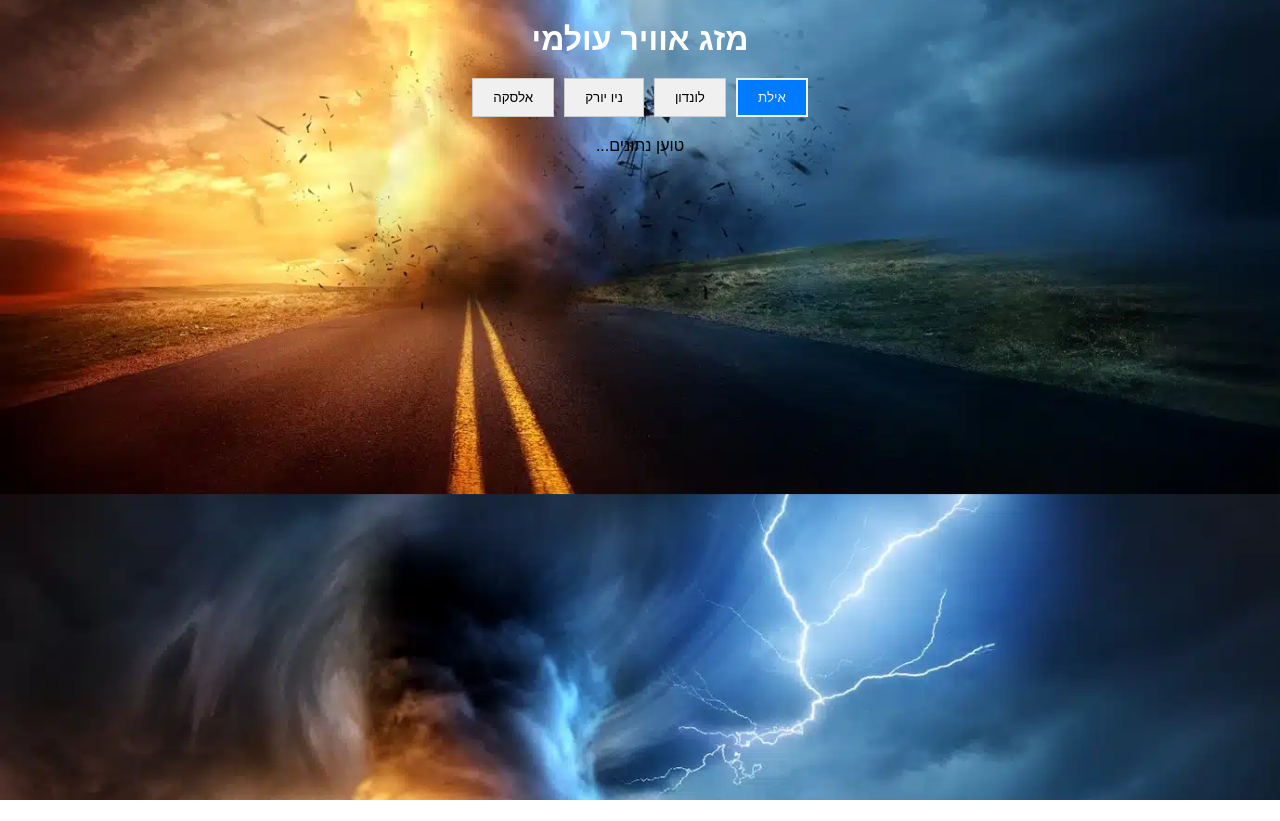
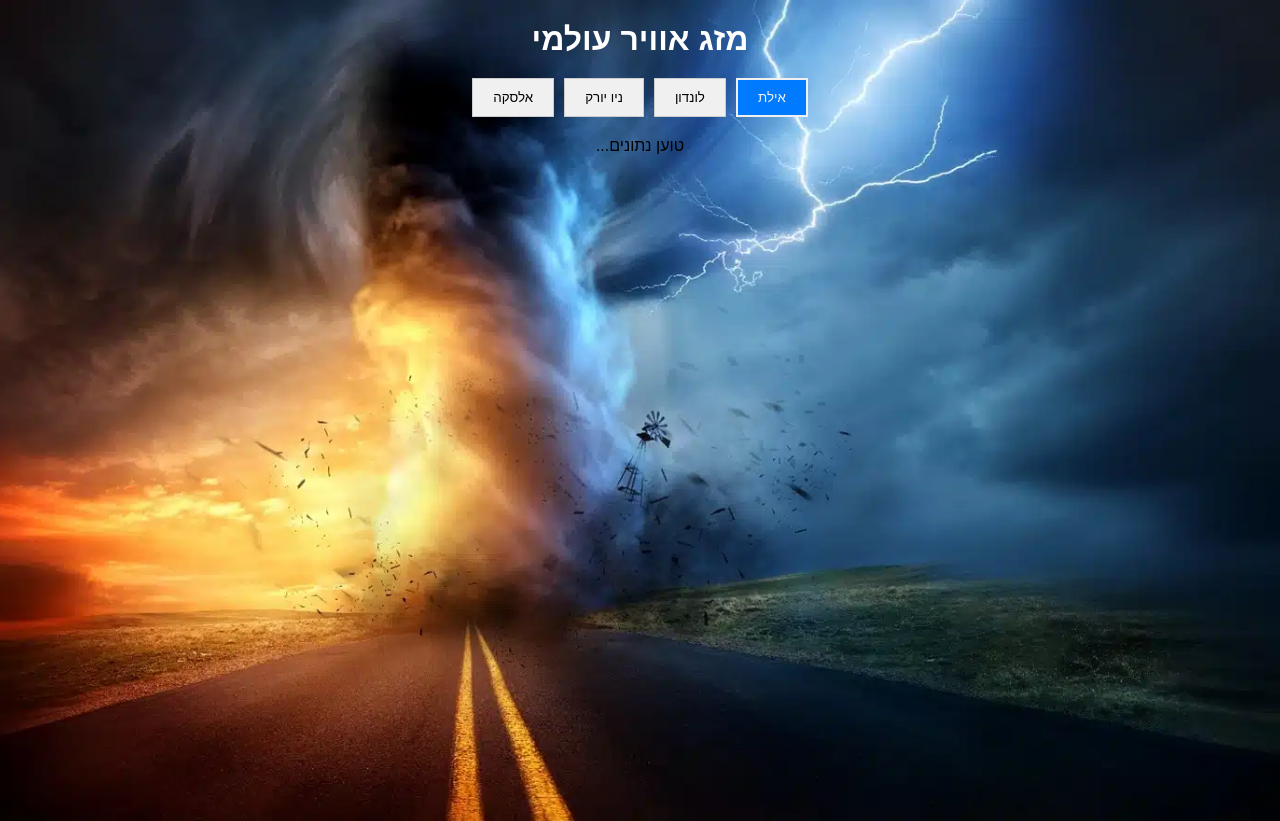
Before and after one commit to naamarin/weather-project, a React (Create React App) app in the folder weather-app/: page / in a window 1280 px wide. Before the commit the page ends 800 px from the top, so only its background shows below. Built offline with nearby package versions, Linux system fonts and the light colour scheme; no server answers; the HTML template or start-up script is replaced by a standard one.

Commit message:
Fixing background image

```diff
--- a/weather-app/src/App.css
+++ b/weather-app/src/App.css
@@ -1,7 +1,11 @@
 body {
+  margin: 0;
+  padding: 0;
   background-image: url('../images/background.png');
   background-size: cover;
   background-position: center;
+  background-repeat: no-repeat;
+  height: 100vh;
 }
 
 .App {
```
